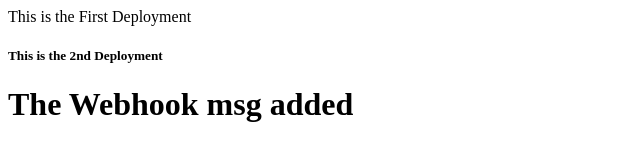
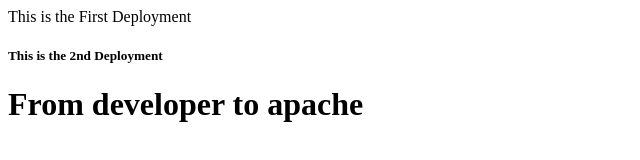
Before and after one commit to mdrafi488/cicd-app1, a plain HTML site: page index.html in a window 1280 px wide. Shown: the whole page, without its empty margins (0-640 px from the left). Drawn offline with Linux system fonts and the light colour scheme.

Commit message:
added some msg

```diff
--- a/index.html
+++ b/index.html
@@ -1,3 +1,3 @@
 This is the First Deployment
 <h5> This is the 2nd Deployment</h5>
-<h1>The Webhook msg added </h1>
+<h1> From developer to apache</h1>
```
